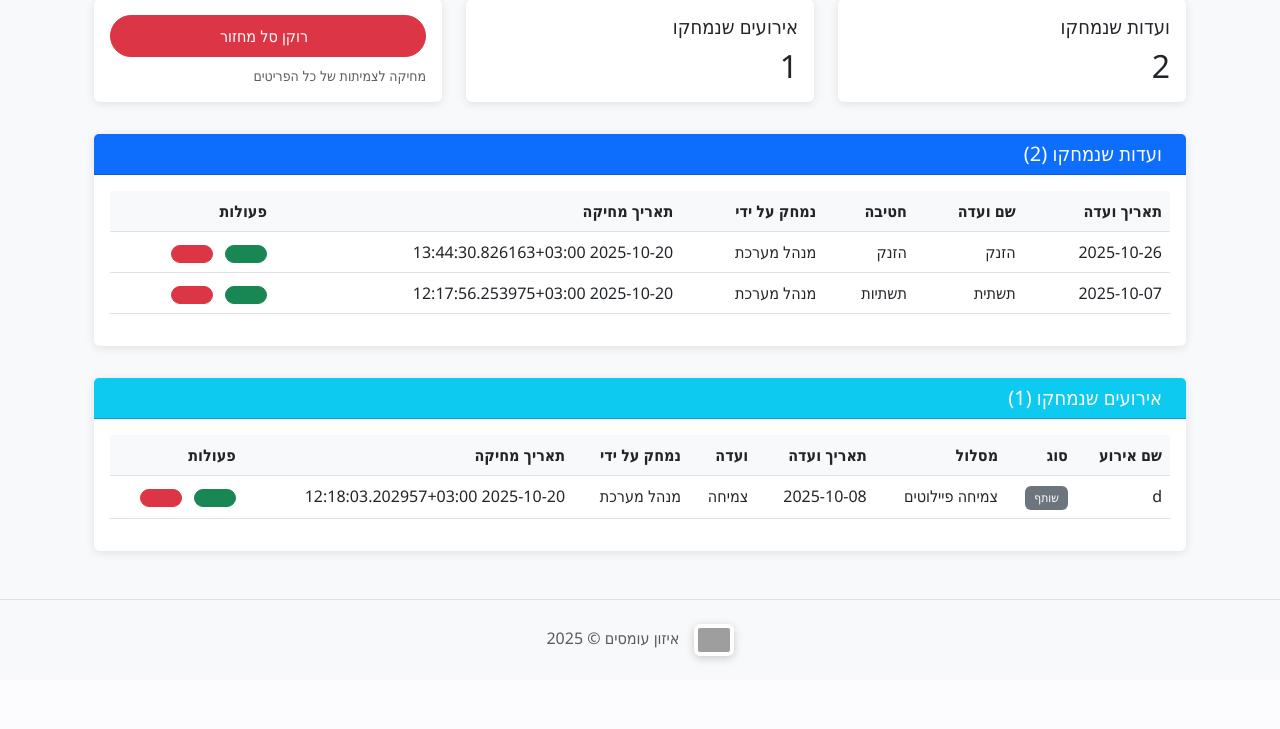
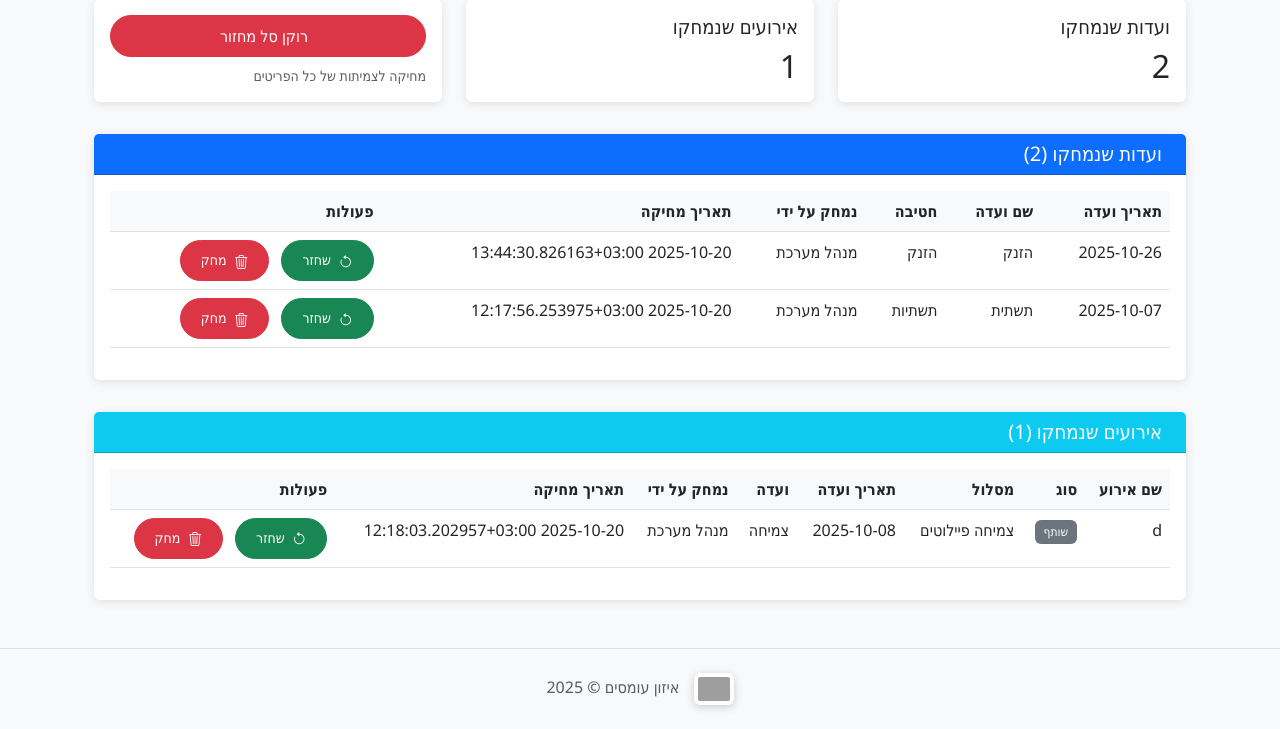
Before and after one commit to taldata/izun, a Flask app: page /recycle_bin in a window 1280 px wide. Shown: the part 245-974 px from the top of the page. Before the commit the page ends 907 px from the top, so only its background shows below. Run offline with Flask 3, Linux system fonts and the light colour scheme; a user stored in the database is signed in; data comes from the database, SQL or seed files in the repository; both versions use the stored data as it was after the commit; some libraries are stand-ins or nearby versions; grey boxes are pictures that could not be loaded.

Commit message:
Enhance: Update recycle bin UI for better clarity and user experience

```diff
--- a/templates/recycle_bin.html
+++ b/templates/recycle_bin.html
@@ -87,15 +87,17 @@
                                 {% if current_user.role != 'user' %}
                                 <button class="btn btn-sm btn-success me-2"
                                         onclick="restoreVaada({{ vaada.vaadot_id }})"
-                                        title="שחזר">
-                                    <i class="fas fa-undo"></i>
+                                        title="שחזר ועדה">
+                                    <i class="bi bi-arrow-counterclockwise me-1"></i>
+                                    שחזר
                                 </button>
                                 {% endif %}
                                 {% if current_user.role == 'admin' %}
                                 <button class="btn btn-sm btn-danger"
                                         onclick="permanentDeleteVaada({{ vaada.vaadot_id }})"
                                         title="מחק לצמיתות">
-                                    <i class="fas fa-trash"></i>
+                                    <i class="bi bi-trash3 me-1"></i>
+                                    מחק
                                 </button>
                                 {% endif %}
                             </td>
@@ -155,15 +157,17 @@
                                 {% if current_user.role != 'user' %}
                                 <button class="btn btn-sm btn-success me-2"
                                         onclick="restoreEvent({{ event.event_id }})"
-                                        title="שחזר">
-                                    <i class="fas fa-undo"></i>
+                                        title="שחזר אירוע">
+                                    <i class="bi bi-arrow-counterclockwise me-1"></i>
+                                    שחזר
                                 </button>
                                 {% endif %}
                                 {% if current_user.role == 'admin' %}
                                 <button class="btn btn-sm btn-danger"
                                         onclick="permanentDeleteEvent({{ event.event_id }})"
                                         title="מחק לצמיתות">
-                                    <i class="fas fa-trash"></i>
+                                    <i class="bi bi-trash3 me-1"></i>
+                                    מחק
                                 </button>
                                 {% endif %}
                             </td>
```
Also changed, not shown: committee_system.db.
